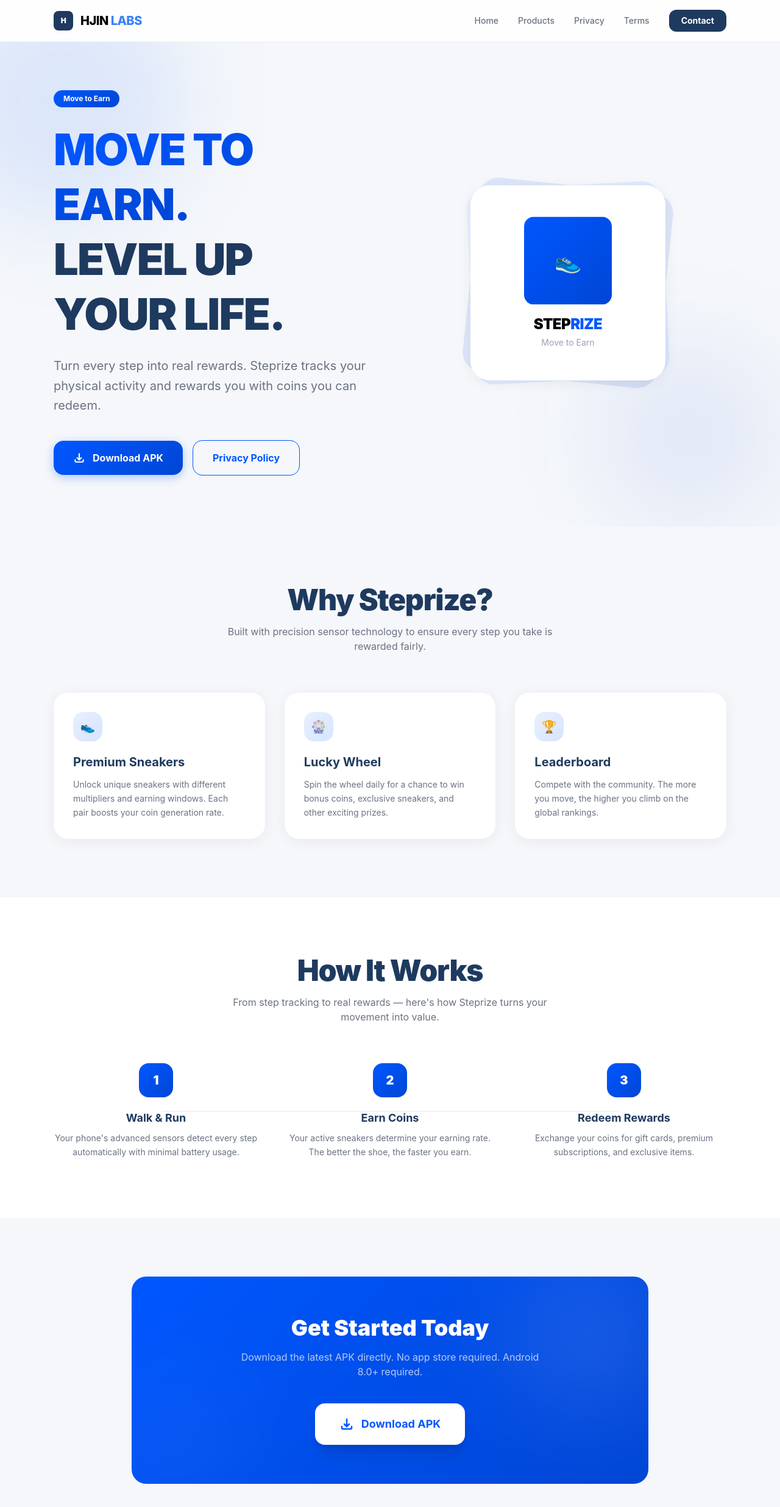
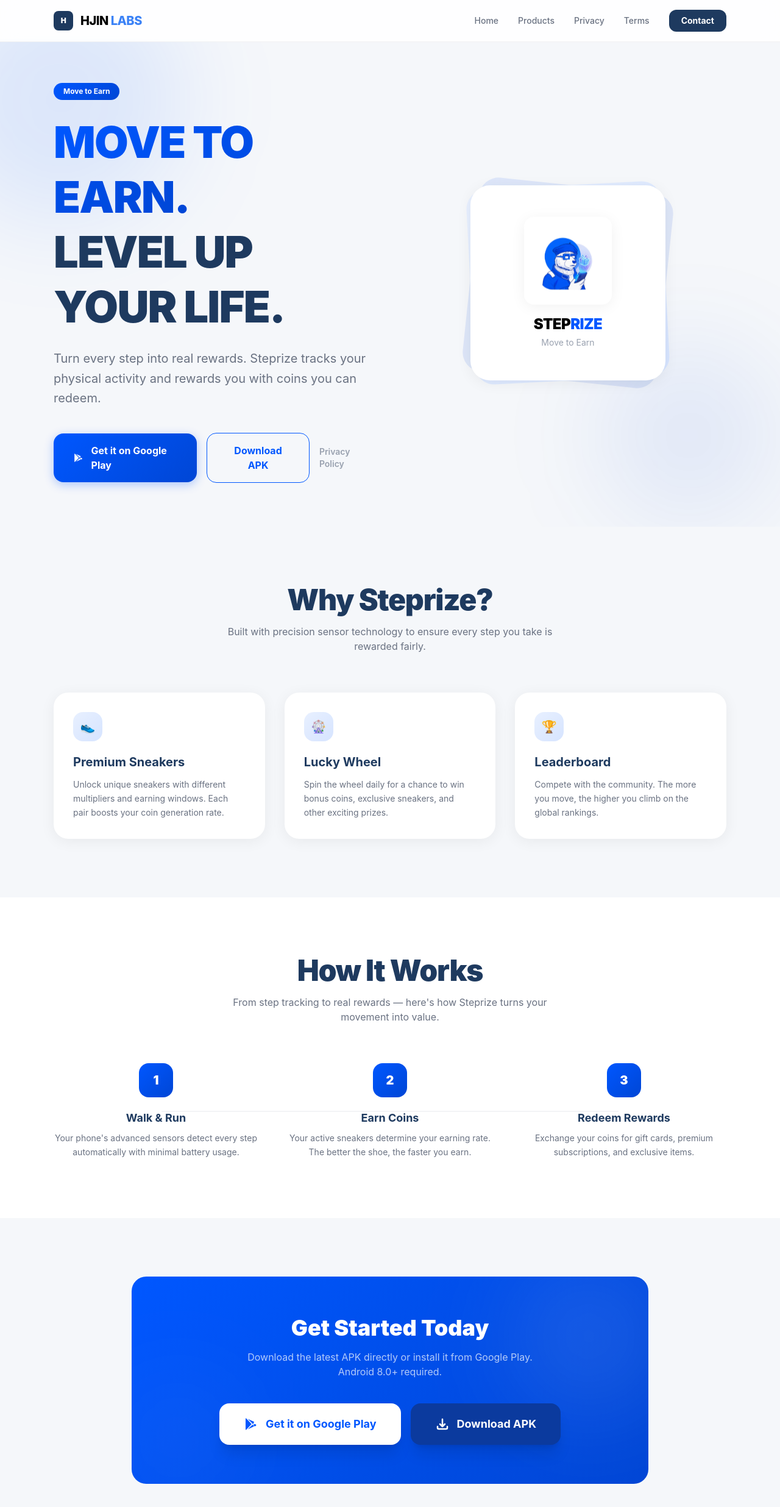
Before and after one commit to hjinlabs-netizen/hjinlabs-website, a Next.js app: page /products/steprize in a window 1280 px wide. Shown: the top 2472 px of the page at 61% size. Built offline with nearby package versions, Linux system fonts and the light colour scheme.

Commit message:
feat: Steprize Google Play badge, real logo, SEO (robots/sitemap/og)

```diff
--- a/src/app/layout.tsx
+++ b/src/app/layout.tsx
@@ -15,6 +15,7 @@
 });
 
 export const metadata: Metadata = {
+  metadataBase: new URL("https://hjinlabs.online"),
   title: "HJIN LABS — Innovative Software R&D Studio",
   description:
     "HJIN Labs is an innovative software research and development studio. We build mobile applications including Steprize, Budget Tracker, and Domino.",
@@ -32,6 +33,23 @@
     description:
       "We build mobile applications that make a difference. Steprize, Budget Tracker, and Domino.",
     type: "website",
+    url: "https://hjinlabs.online",
+    siteName: "HJIN LABS",
+    images: [
+      {
+        url: "/images/steprize-icon.png",
+        width: 1254,
+        height: 1254,
+        alt: "Steprize app icon",
+      },
+    ],
+  },
+  twitter: {
+    card: "summary",
+    title: "HJIN LABS — Innovative Software R&D Studio",
+    description:
+      "We build mobile applications that make a difference. Steprize, Budget Tracker, and Domino.",
+    images: ["/images/steprize-icon.png"],
   },
 };
 
--- a/src/app/products/steprize/page.tsx
+++ b/src/app/products/steprize/page.tsx
@@ -1,4 +1,18 @@
+import Image from 'next/image';
 import Link from 'next/link';
+import type { Metadata } from 'next';
+
+export const metadata: Metadata = {
+  title: 'Steprize — Move to Earn',
+  description:
+    'Turn every step into real rewards. Steprize tracks your physical activity and rewards you with coins you can redeem for gift cards and more. Available on Google Play.',
+  openGraph: {
+    title: 'Steprize — Move to Earn',
+    description:
+      'Turn every step into real rewards. Steprize tracks your physical activity and rewards you with coins you can redeem.',
+    images: ['/images/steprize-icon.png'],
+  },
+};
 
 const features = [
   {
@@ -63,17 +77,25 @@
               </div>
               <div className="fade-in fade-in-2 flex flex-col sm:flex-row items-center gap-4 justify-center lg:justify-start">
                 <a
-                  href="/downloads/steprize.apk"
+                  href="https://play.google.com/store/apps/details?id=com.hjinlabs.steprize"
+                  target="_blank"
+                  rel="noopener noreferrer"
                   className="btn-primary text-white px-8 py-4 rounded-2xl text-base font-bold flex items-center gap-3 w-full sm:w-auto justify-center"
                 >
-                  <svg className="w-5 h-5" fill="none" viewBox="0 0 24 24" stroke="currentColor" strokeWidth="2.5">
-                    <path strokeLinecap="round" strokeLinejoin="round" d="M12 4v12m0 0l-4-4m4 4l4-4M4 16v2a2 2 0 002 2h12a2 2 0 002-2v-2" />
+                  <svg className="w-5 h-5" viewBox="0 0 24 24" fill="currentColor">
+                    <path d="M3.6 2.3c-.4.3-.6.8-.6 1.4v16.6c0 .6.2 1.1.6 1.4L12.9 12 3.6 2.3zM17 8.2L6.5 3.4l8.9 8.9L17 8.2zM6.5 20.6l10.5-4.8-2.6-2.7-7.9 7.5zM15.2 13.1l2.7 2.7 1.7-.8c1-.5 1-1.9 0-2.4l-1.7-.8-2.7 2.3z" />
                   </svg>
-                  <span>Download APK</span>
+                  <span>Get it on Google Play</span>
+                </a>
+                <a
+                  href="/downloads/steprize.apk"
+                  className="btn-outline px-8 py-4 rounded-2xl text-base font-bold w-full sm:w-auto text-center"
+                >
+                  Download APK
                 </a>
                 <Link
                   href="/legal/privacy-steprize"
-                  className="btn-outline px-8 py-4 rounded-2xl text-base font-bold w-full sm:w-auto text-center"
+                  className="text-sm font-semibold text-gray-400 hover:text-[#0057FF] transition-colors"
                 >
                   Privacy Policy
                 </Link>
@@ -85,8 +107,14 @@
                 <div className="absolute inset-0 gradient-blue-light rounded-[32px] -rotate-3" />
                 <div className="absolute inset-0 bg-white rounded-[32px] card-shadow flex items-center justify-center">
                   <div className="text-center">
-                    <div className="w-28 h-28 md:w-36 md:h-36 rounded-2xl gradient-blue flex items-center justify-center mx-auto mb-4 float-anim">
-                      <span className="text-4xl">👟</span>
+                    <div className="w-28 h-28 md:w-36 md:h-36 rounded-2xl bg-white card-shadow flex items-center justify-center mx-auto mb-4 float-anim overflow-hidden p-2">
+                      <Image
+                        src="/images/steprize-icon.png"
+                        alt="Steprize app icon"
+                        width={144}
+                        height={144}
+                        className="w-full h-full object-contain"
+                      />
                     </div>
                     <div className="text-2xl font-black tracking-tight">
                       STEP<span className="text-[#0057FF]">RIZE</span>
@@ -151,17 +179,30 @@
             <div className="blob w-48 h-48 bg-white/5 bottom-[-20px] left-[-20px]" />
             <h2 className="text-3xl md:text-4xl font-black text-white mb-4 relative z-10">Get Started Today</h2>
             <p className="text-white/70 max-w-lg mx-auto mb-10 relative z-10">
-              Download the latest APK directly. No app store required. Android 8.0+ required.
+              Download the latest APK directly or install it from Google Play. Android 8.0+ required.
             </p>
+            <div className="flex flex-col sm:flex-row items-center justify-center gap-4 relative z-10">
+              <a
+                href="https://play.google.com/store/apps/details?id=com.hjinlabs.steprize"
+                target="_blank"
+                rel="noopener noreferrer"
+                className="inline-flex items-center gap-3 bg-white text-[#0057FF] px-10 py-5 rounded-2xl text-lg font-bold shadow-xl hover:shadow-2xl transition-all hover:-translate-y-1"
+              >
+                <svg className="w-6 h-6" viewBox="0 0 24 24" fill="currentColor">
+                  <path d="M3.6 2.3c-.4.3-.6.8-.6 1.4v16.6c0 .6.2 1.1.6 1.4L12.9 12 3.6 2.3zM17 8.2L6.5 3.4l8.9 8.9L17 8.2zM6.5 20.6l10.5-4.8-2.6-2.7-7.9 7.5zM15.2 13.1l2.7 2.7 1.7-.8c1-.5 1-1.9 0-2.4l-1.7-.8-2.7 2.3z" />
+                </svg>
+                <span>Get it on Google Play</span>
+              </a>
               <a
                 href="/downloads/steprize.apk"
-              className="inline-flex items-center gap-3 bg-white text-[#0057FF] px-10 py-5 rounded-2xl text-lg font-bold shadow-xl hover:shadow-2xl transition-all hover:-translate-y-1 relative z-10"
+                className="inline-flex items-center gap-3 bg-[#0B3A9E] text-white px-10 py-5 rounded-2xl text-lg font-bold shadow-xl hover:shadow-2xl transition-all hover:-translate-y-1"
               >
                 <svg className="w-6 h-6" fill="none" viewBox="0 0 24 24" stroke="currentColor" strokeWidth="2.5">
                   <path strokeLinecap="round" strokeLinejoin="round" d="M12 4v12m0 0l-4-4m4 4l4-4M4 16v2a2 2 0 002 2h12a2 2 0 002-2v-2" />
                 </svg>
                 <span>Download APK</span>
               </a>
+            </div>
           </div>
         </div>
       </section>
--- /dev/null
+++ b/src/app/robots.ts
@@ -0,0 +1,15 @@
+import type { MetadataRoute } from "next";
+
+export const dynamic = "force-static";
+
+export default function robots(): MetadataRoute.Robots {
+  return {
+    rules: [
+      {
+        userAgent: "*",
+        allow: "/",
+      },
+    ],
+    sitemap: "https://hjinlabs.online/sitemap.xml",
+  };
+}
--- /dev/null
+++ b/src/app/sitemap.ts
@@ -0,0 +1,64 @@
+import type { MetadataRoute } from "next";
+
+export const dynamic = "force-static";
+
+export default function sitemap(): MetadataRoute.Sitemap {
+  const baseUrl = "https://hjinlabs.online";
+
+  return [
+    {
+      url: baseUrl,
+      lastModified: new Date(),
+      changeFrequency: "monthly",
+      priority: 1,
+    },
+    {
+      url: `${baseUrl}/products/steprize`,
+      lastModified: new Date(),
+      changeFrequency: "monthly",
+      priority: 0.9,
+    },
+    {
+      url: `${baseUrl}/products/budget-tracker`,
+      lastModified: new Date(),
+      changeFrequency: "monthly",
+      priority: 0.7,
+    },
+    {
+      url: `${baseUrl}/products/domino`,
+      lastModified: new Date(),
+      changeFrequency: "monthly",
+      priority: 0.7,
+    },
+    {
+      url: `${baseUrl}/legal/privacy`,
+      lastModified: new Date(),
+      changeFrequency: "yearly",
+      priority: 0.4,
+    },
+    {
+      url: `${baseUrl}/legal/privacy-steprize`,
+      lastModified: new Date(),
+      changeFrequency: "yearly",
+      priority: 0.4,
+    },
+    {
+      url: `${baseUrl}/legal/privacy-budget`,
+      lastModified: new Date(),
+      changeFrequency: "yearly",
+      priority: 0.4,
+    },
+    {
+      url: `${baseUrl}/legal/privacy-domino`,
+      lastModified: new Date(),
+      changeFrequency: "yearly",
+      priority: 0.4,
+    },
+    {
+      url: `${baseUrl}/legal/terms`,
+      lastModified: new Date(),
+      changeFrequency: "yearly",
+      priority: 0.4,
+    },
+  ];
+}
```
Lines whose indentation alone changed are shown as unchanged.
